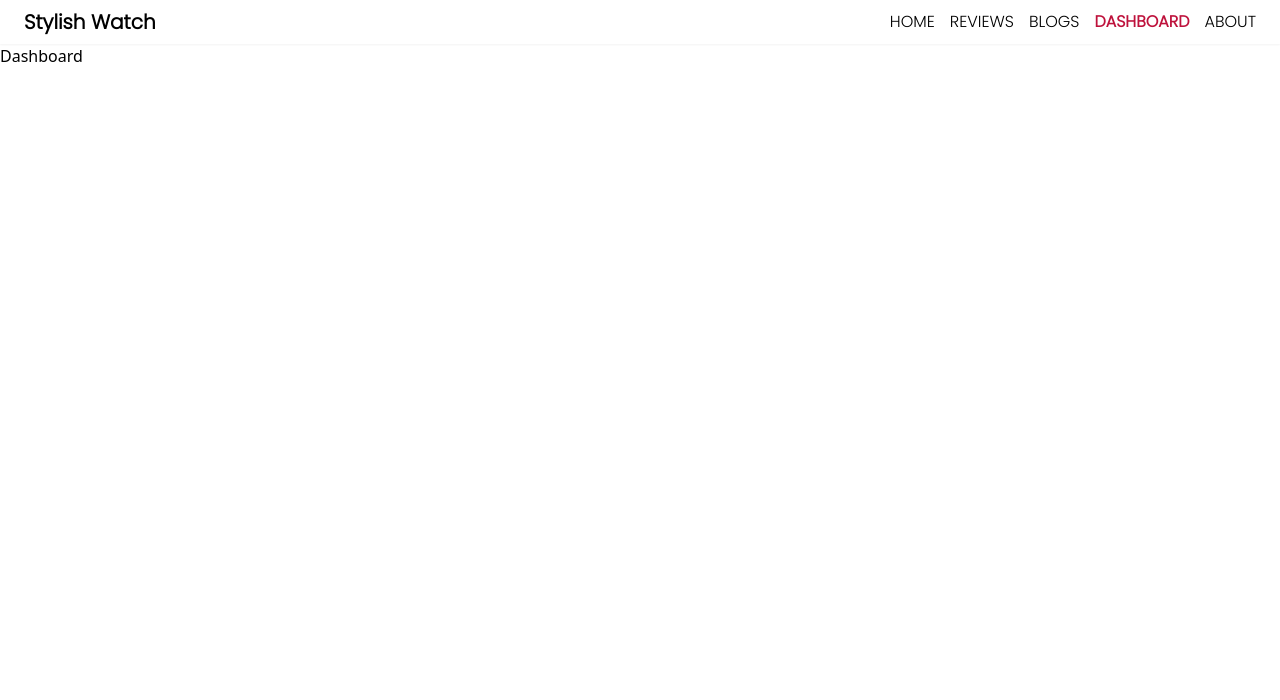
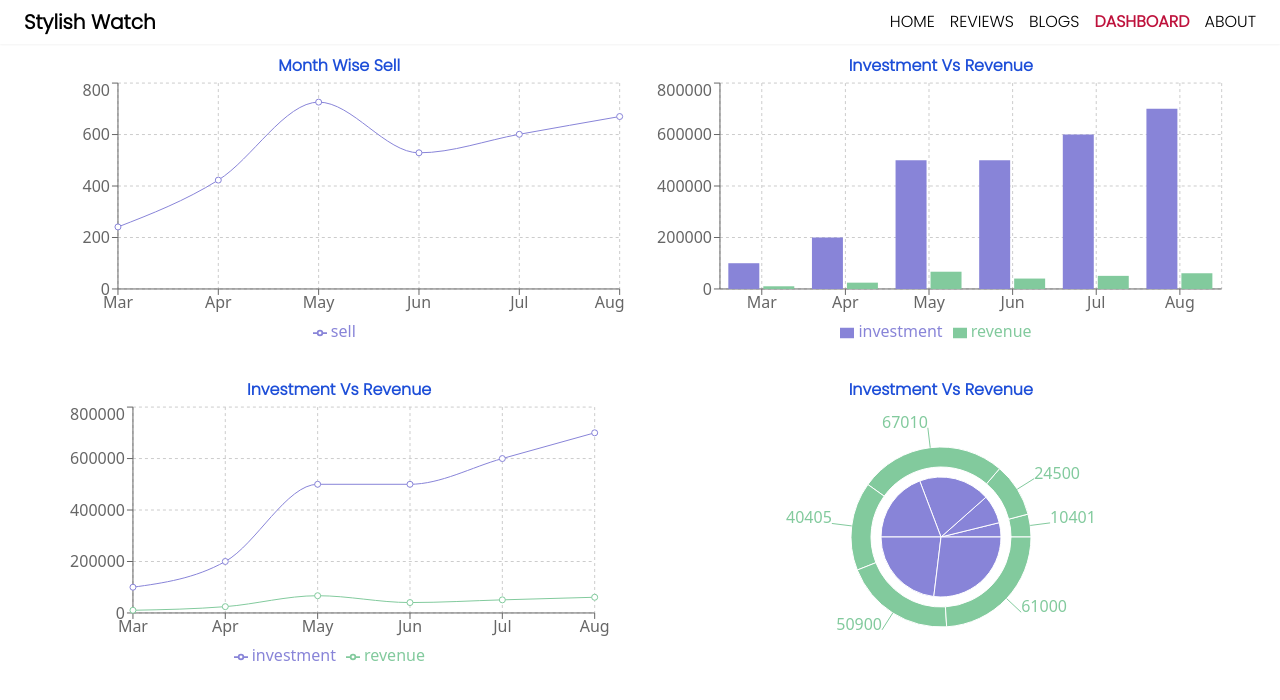
Before and after one commit to hr-meheraj/product-analysis-react-router-spa, a React (Create React App) app: page /dashboard in a window 1280 px wide. Shown: the top 700 px of the page. Built offline with nearby package versions, Linux system fonts and the light colour scheme.

Commit message:
charts done

```diff
--- a/package.json
+++ b/package.json
@@ -10,6 +10,7 @@
     "react-dom": "^18.0.0",
     "react-router-dom": "^6.3.0",
     "react-scripts": "5.0.0",
+    "recharts": "^2.1.9",
     "web-vitals": "^2.1.4"
   },
   "scripts": {
--- /dev/null
+++ b/src/components/Dashboard/BarChartCompo.jsx
@@ -0,0 +1,71 @@
+import React from 'react'
+import {
+    Legend,
+    CartesianGrid,
+    XAxis,
+    ResponsiveContainer,
+    YAxis,
+    Bar,
+    BarChart,
+    Tooltip,
+  } from "recharts";
+  function BarChartCompo() {
+    const data = [
+      {
+        month: "Mar",
+        investment: 100000,
+        sell: 241,
+        revenue: 10401,
+      },
+      {
+        month: "Apr",
+        investment: 200000,
+        sell: 423,
+        revenue: 24500,
+      },
+      {
+        month: "May",
+        investment: 500000,
+        sell: 726,
+        revenue: 67010,
+      },
+      {
+        month: "Jun",
+        investment: 500000,
+        sell: 529,
+        revenue: 40405,
+      },
+      {
+        month: "Jul",
+        investment: 600000,
+        sell: 601,
+        revenue: 50900,
+      },
+      {
+        month: "Aug",
+        investment: 700000,
+        sell: 670,
+        revenue: 61000,
+      },
+    ];
+    return (
+        <div className="w-full mx-auto">
+          <h3 className="text-center font-poppins mx-[10px] font-xl font-semibold text-blue-700">
+            Investment Vs Revenue
+          </h3>
+          <ResponsiveContainer width="100%" height={270}>
+            <BarChart maxWidth={320} data={data}>
+              <CartesianGrid strokeDasharray="3 3" />
+              <XAxis dataKey="month" />
+              <YAxis />
+              <Tooltip />
+              <Legend />
+              <Bar dataKey="investment" fill="#8884d8" />
+              <Bar dataKey="revenue" fill="#82ca9d" />
+            </BarChart>
+          </ResponsiveContainer>
+        </div>
+      );
+}
+
+export default BarChartCompo
--- a/src/components/Dashboard/Dashboard.jsx
+++ b/src/components/Dashboard/Dashboard.jsx
@@ -1,11 +1,17 @@
-import React from 'react'
+import React from "react";
+import BarChartCompo from "./BarChartCompo";
+import LineChartCompo from "./LineChartCompo";
+import PieChartCompo from "./PieChartCompo";
+import SimpleLineCompo from "./SimpleLineCompo";
 
 function Dashboard() {
-    return (
-        <div>
-            Dashboard
-        </div>
-    )
+  return (
+    <div className="grid grid-cols-1 md:grid-cols-2 gap-[30px] lg:w-11/12 mx-auto mx-w-[920px] m-[10px]">
+      <LineChartCompo/>
+      <BarChartCompo />
+      <SimpleLineCompo />
+      <PieChartCompo />
+    </div>
+  );
 }
-
-export default Dashboard
+export default Dashboard;
--- /dev/null
+++ b/src/components/Dashboard/LineChartCompo.jsx
@@ -0,0 +1,73 @@
+import React from 'react'
+import {
+    Line,
+    Legend,
+    LineChart,
+    CartesianGrid,
+    XAxis,
+    ResponsiveContainer,
+    YAxis,
+    Tooltip,
+  } from "recharts";
+function LineChartCompo() {
+    const data = [
+        {
+          month: "Mar",
+          investment: 100000,
+          sell: 241,
+          revenue: 10401,
+        },
+        {
+          month: "Apr",
+          investment: 200000,
+          sell: 423,
+          revenue: 24500,
+        },
+        {
+          month: "May",
+          investment: 500000,
+          sell: 726,
+          revenue: 67010,
+        },
+        {
+          month: "Jun",
+          investment: 500000,
+          sell: 529,
+          revenue: 40405,
+        },
+        {
+          month: "Jul",
+          investment: 600000,
+          sell: 601,
+          revenue: 50900,
+        },
+        {
+          month: "Aug",
+          investment: 700000,
+          sell: 670,
+          revenue: 61000,
+        },
+      ];
+        return (
+            <div className="w-full">
+              <h3 className="text-center font-poppins mx-[10px] font-xl font-semibold text-blue-700">
+                Month Wise Sell
+              </h3>
+              <ResponsiveContainer width="100%" height={270}>
+                <LineChart
+                  data={data}
+                  //   margin={{ top: 5, right: 30, left: 20, bottom: 5 }}
+                >
+                  <CartesianGrid strokeDasharray="3 3" />
+                  <XAxis dataKey="month" />
+                  <YAxis />
+                  <Tooltip />
+                  <Legend />
+                  <Line type="monotone" dataKey="sell" stroke="#8884d8" />
+                </LineChart>
+              </ResponsiveContainer>
+            </div>
+       )
+}
+
+export default LineChartCompo
--- /dev/null
+++ b/src/components/Dashboard/PieChartCompo.jsx
@@ -0,0 +1,79 @@
+import React from 'react'
+import {
+    PieChart,
+    Pie,
+    ResponsiveContainer,
+    Tooltip,
+  } from "recharts";
+function PieChartCompo() {
+    const data = [
+        {
+          month: "Mar",
+          investment: 100000,
+          sell: 241,
+          revenue: 10401,
+        },
+        {
+          month: "Apr",
+          investment: 200000,
+          sell: 423,
+          revenue: 24500,
+        },
+        {
+          month: "May",
+          investment: 500000,
+          sell: 726,
+          revenue: 67010,
+        },
+        {
+          month: "Jun",
+          investment: 500000,
+          sell: 529,
+          revenue: 40405,
+        },
+        {
+          month: "Jul",
+          investment: 600000,
+          sell: 601,
+          revenue: 50900,
+        },
+        {
+          month: "Aug",
+          investment: 700000,
+          sell: 670,
+          revenue: 61000,
+        },
+      ];
+    return (
+        <div className="w-full mx-auto">
+          <h3 className="text-center font-poppins mx-[10px] font-xl font-semibold text-blue-700">
+            Investment Vs Revenue
+          </h3>
+          <ResponsiveContainer width="100%" height={270}>
+            <PieChart width={400} height={400}>
+              <Pie
+                data={data}
+                dataKey="investment"
+                cx="50%"
+                cy="50%"
+                outerRadius={60}
+                fill="#8884d8"
+              />
+              <Pie
+                data={data}
+                dataKey="revenue"
+                cx="50%"
+                cy="50%"
+                innerRadius={70}
+                outerRadius={90}
+                fill="#82ca9d"
+                label
+              />
+            </PieChart>
+            <Tooltip />
+          </ResponsiveContainer>
+        </div>
+      );
+}
+
+export default PieChartCompo
--- /dev/null
+++ b/src/components/Dashboard/SimpleLineCompo.jsx
@@ -0,0 +1,79 @@
+import React from 'react'
+import {
+    Line,
+    Legend,
+    LineChart,
+    CartesianGrid,
+    XAxis,
+    ResponsiveContainer,
+    YAxis,
+    Tooltip,
+  } from "recharts";
+function SimpleLineCompo() {
+    const data = [
+        {
+          month: "Mar",
+          investment: 100000,
+          sell: 241,
+          revenue: 10401,
+        },
+        {
+          month: "Apr",
+          investment: 200000,
+          sell: 423,
+          revenue: 24500,
+        },
+        {
+          month: "May",
+          investment: 500000,
+          sell: 726,
+          revenue: 67010,
+        },
+        {
+          month: "Jun",
+          investment: 500000,
+          sell: 529,
+          revenue: 40405,
+        },
+        {
+          month: "Jul",
+          investment: 600000,
+          sell: 601,
+          revenue: 50900,
+        },
+        {
+          month: "Aug",
+          investment: 700000,
+          sell: 670,
+          revenue: 61000,
+        },
+      ];
+      return (
+        <div className="w-full mx-auto">
+          <h3 className="text-center font-poppins mx-[10px] font-xl font-semibold text-blue-700">
+            Investment Vs Revenue
+          </h3>
+          <ResponsiveContainer width="100%" height={270}>
+            <LineChart
+              data={data}
+              margin={{
+                top: 5,
+                right: 30,
+                left: 20,
+                bottom: 5,
+              }}
+            >
+              <CartesianGrid strokeDasharray="3 3" />
+              <XAxis dataKey="month" />
+              <YAxis />
+              <Tooltip />
+              <Legend />
+              <Line type="monotone" dataKey="investment" stroke="#8884d8" />
+              <Line type="monotone" dataKey="revenue" stroke="#82ca9d" />
+            </LineChart>
+          </ResponsiveContainer>
+        </div>
+      );
+}
+
+export default SimpleLineCompo
```
Also changed, not shown: 1 other file (tests, documents, lock files or other folders).
